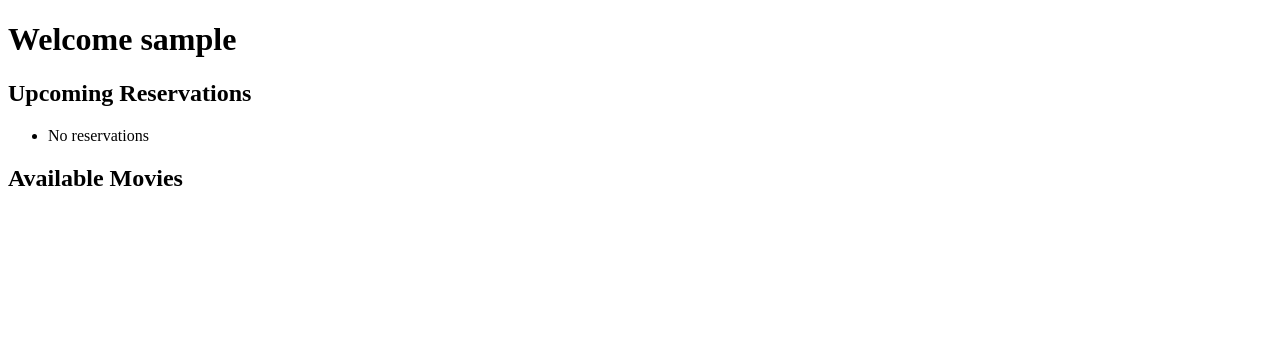
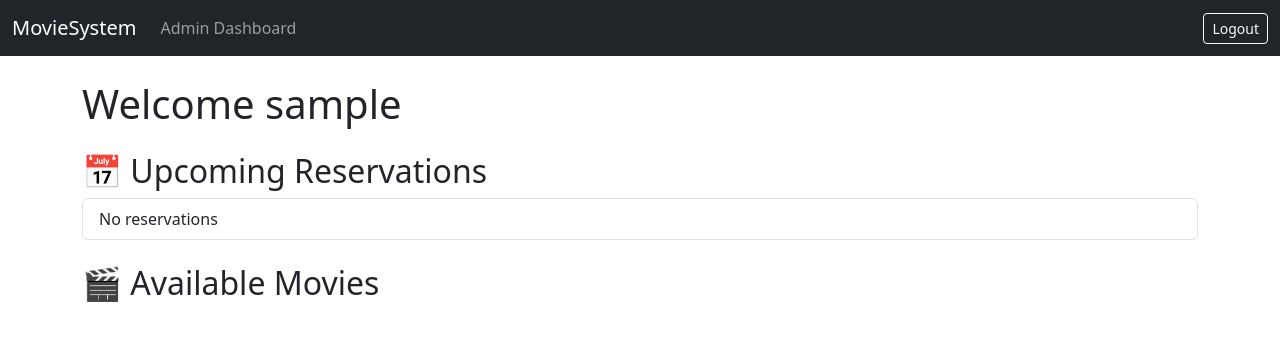
Before and after one commit to mausam-code/Movie_Recommendation_System, a Django app: page /dashboard/user/ in a window 1280 px wide. Shown: the top 341 px of the page. Run offline with Django 5.2, Linux system fonts and the light colour scheme; the visitor is signed in with stand-in values (Sample User, id 1); data that the repository does not hold is empty.

Commit message:
Add logout button and fix admin dashboard styles

```diff
--- a/movie_reservation/reservation/templates/reservation/user_dashboard.html
+++ b/movie_reservation/reservation/templates/reservation/user_dashboard.html
@@ -1,24 +1,25 @@
-<!DOCTYPE html>
-<html lang="en">
-<head>
-    <meta charset="UTF-8">
-    <meta name="viewport" content="width=device-width, initial-scale=1.0">
-    <title>Dashboard</title>
-</head>
-<body>
-    <h1>Welcome {{request.user.username}}</h1>
-    <h2>Upcoming Reservations</h2>
-    <ul>
+{% extends 'base.html' %}
+
+{% block content %}
+<h1>Welcome {{ request.user.username }}</h1>
+
+<h2 class="mt-4">📅 Upcoming Reservations</h2>
+<ul class="list-group mb-4">
     {% for res in upcoming_reservations %}
-        <li>{{res.seat.showtime.movie.title}} - {{ res.seat.seat_number }} at {{ res.seat.showtime.start_time }}</li>
+        <li class="list-group-item">
+            {{ res.seat.showtime.movie.title }} - {{ res.seat.seat_number }} at {{ res.seat.showtime.start_time }}
+        </li>
     {% empty %}
-            <li>No reservations</li>
+        <li class="list-group-item">No reservations</li>
     {% endfor %}
 </ul>
 
-    <h2>Available Movies</h2>
-    <ul>
+<h2>🎬 Available Movies</h2>
+<ul class="list-group">
     {% for movie in movies %}
-        <li> {{ movie.title }} - {{ movie.genre.name }}<a href='#'>[Reserve]</a></li>
+        <li class="list-group-item">
+            {{ movie.title }} - {{ movie.genre.name }} <a href="#" class="btn btn-sm btn-success float-end">Reserve</a>
+        </li>
     {% endfor %}
 </ul>
+{% endblock %}
--- a/movie_reservation/templates/base.html
+++ b/movie_reservation/templates/base.html
@@ -4,24 +4,52 @@
     <meta charset="UTF-8">
     <meta name="viewport" content="width=device-width, initial-scale=1.0">
     <title>Movie Reservation System</title>
+    <meta name = "viewport" content ="width=device-width, initial-scale=1">
+    <!--Bootstrap 5 CDN-->
+    <link href = "https://cdn.jsdelivr.net/npm/bootstrap@5.3.3/dist/css/bootstrap.min.css" rel="stylesheet">
 </head>
 <body>
-    <nav>
-        <a href = "/"> Home </a>
+    <nav class="navbar navbar-expand-lg navbar-dark bg-dark mb-4">
+        <div class ="container-fluid">
+            <a class="navbar-brand" href="/">MovieSystem</a>
+            <div class ="collapse navbar-collapse">
+                <ul class="navbar-nav me-auto">
                     {% if user.is_authenticated %}
                         {% if user.is_admin %}
-                <a href = "{% url 'admin_dashboard' %}">Admin Dashboard</a>
+                            <li class="nav-item">
+                                <a class="nav-link" href="{% url 'admin_dashboard' %}">Admin Dashboard</a>
+                            </li>
                         {% else %}
+                            <li class="nav-item">
                                 <a href = "{% url 'user_dashboard' %}">Dashboard</a>
+                            </li>
                         {% endif %}
-            <a href = "{%url 'logout' %}">Logout</a>
+                    {% endif %}
+                </ul>
+                <ul class="navbar-nav ms-auto">
+                    {% if user.is_authenticated %}
+                        <li class="nav-item">
+                            <form action="{% url 'logout' %}" method="POST">
+                                {% csrf_token %}
+                                <button class="btn btn-outline-light btn-sm">Logout</button>
+                            </form>
+                        </li>
                     {% else %}
-            <a href = "{% url 'login' %}">Login</a>
-            <a href = "{% url 'signup' %}">Signup</a>
+                        <li class="nav-item">
+                            <a class="nav-link" href="{% url 'login' %}">Login</a>
+                        </li>
+                        <li class="nav-item">
+                            <a class="nav-link" href="{% url 'signup' %}"Sign Up></a>
+                        </li>
                     {% endif %}
+                </ul>
+            </div>
+        </div>
     </nav>
-    <hr>
-    {% block content %}
-    {% endblock %}
+
+    <div class="container">
+        {% block content %}{% endblock %}
+    </div>
+
     </body>
     </html>
```
Also changed, not shown: movie_reservation/reservation/templates/reservation/admin_dashboard.html (+16 -21 lines), movie_reservation/reservation/templates/reservation/home.html (+7 -7 lines). Lines whose indentation alone changed are shown as unchanged.
